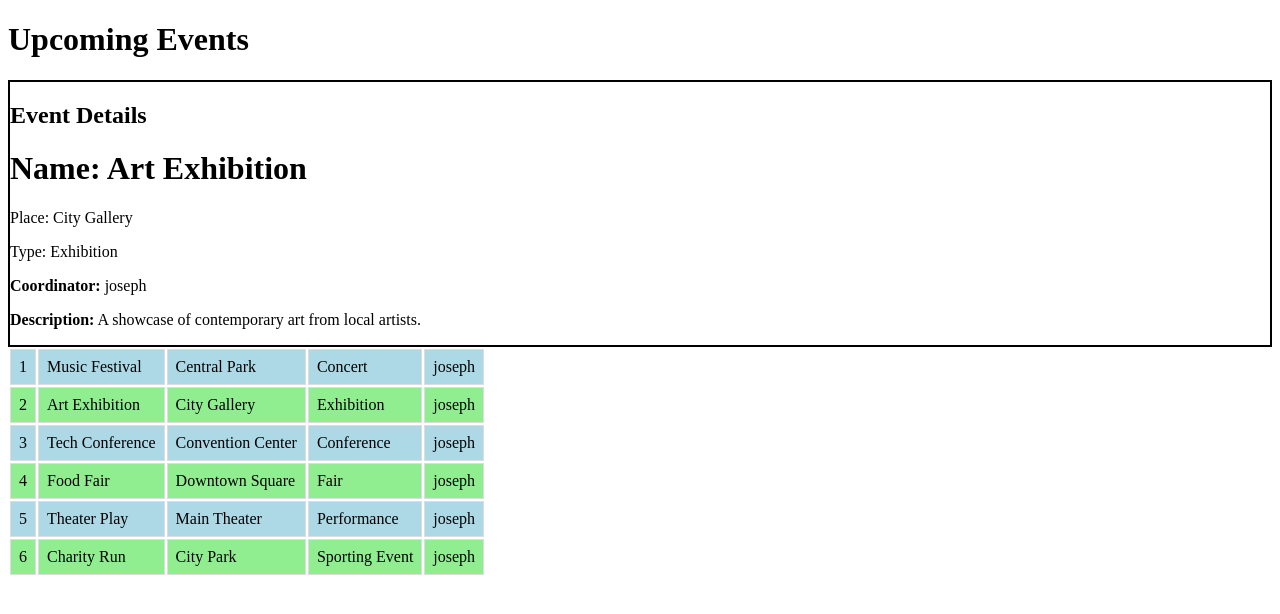
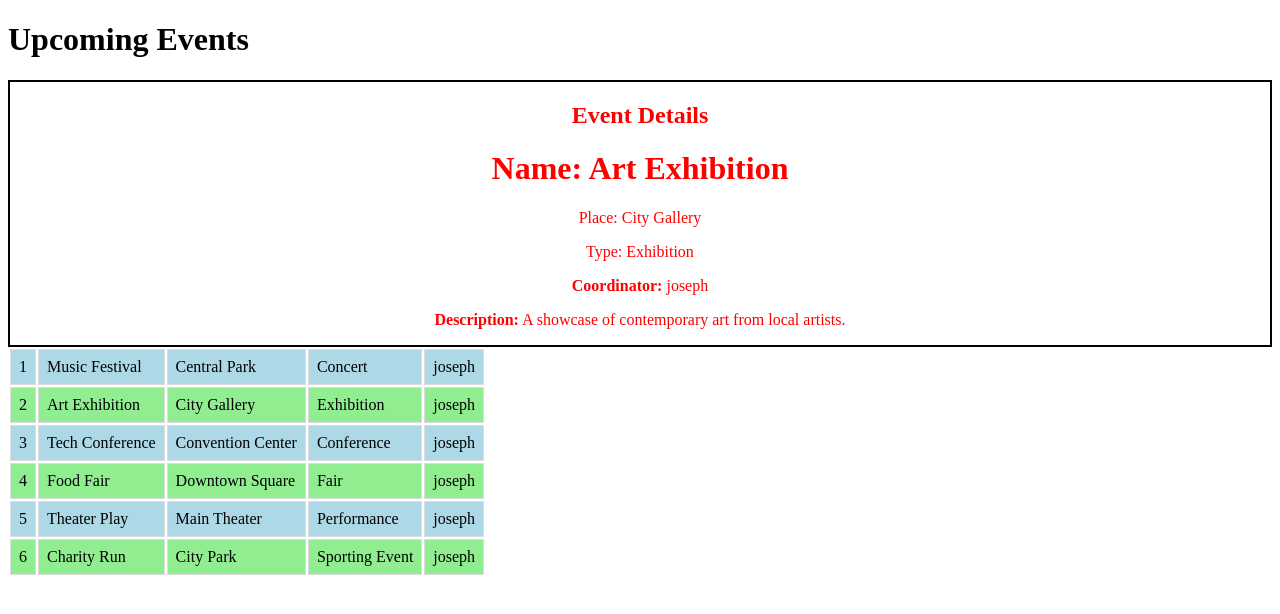
Before and after one commit to Aryanparmar123/Aryan-Parmar-Learning-Angular, an Angular app: page / in a window 1280 px wide. Shown: the top 614 px of the page. Built offline with nearby package versions, Linux system fonts and the light colour scheme.

Commit message:
added some style to event list item couldnt do bonus

```diff
--- a/src/app/event-list-item/event-list-item.component.css
+++ b/src/app/event-list-item/event-list-item.component.css
@@ -1,3 +1,6 @@
 .list-item{
   border: black solid 2px;
+  text-align: center;
+  color : red;
+
 }
```
